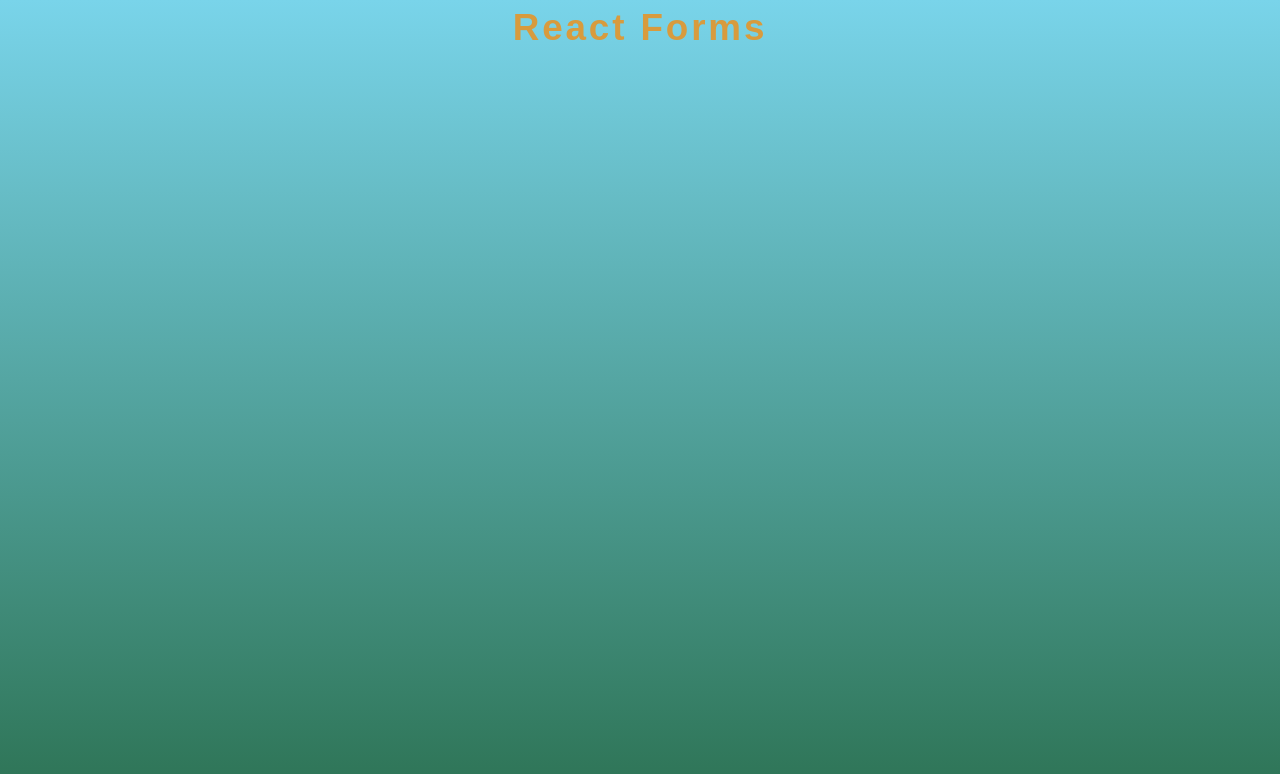
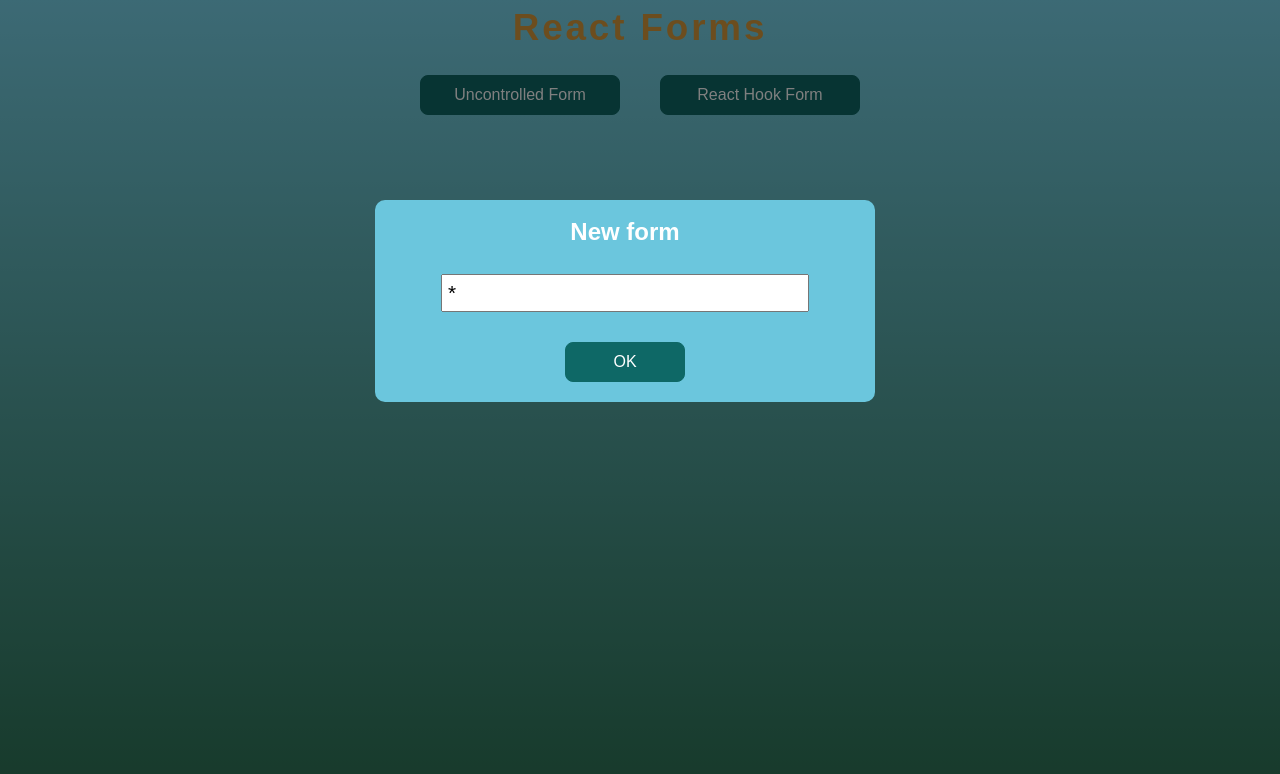
Before and after one commit to scheslen/React2025, a React (Vite) app in the folder forms-app/: page / in a window 1280 px wide. Shown: the top 774 px of the page. Built offline with nearby package versions, Linux system fonts and the light colour scheme.

Commit message:
feat: implement control buttons

```diff
--- a/forms-app/src/App.css
+++ b/forms-app/src/App.css
@@ -12,6 +12,9 @@
   --color-txt-mess: #10d7d2;
   --color-txt-err: #b95555;
   --color-txt-grey: #555555;
+
+  --color-modal: #000000;
+  --color-modal-back: #6bc6dd;
 }
 
 * {
@@ -88,3 +91,13 @@ h1 {
   margin: 30px 0;
   color: var(--color-txt);
 }
+
+.controls {
+  display: flex;
+  justify-content: center;
+}
+
+.controls-btn{
+  min-width: 200px;
+  margin: 20px;
+}
--- a/forms-app/src/App.tsx
+++ b/forms-app/src/App.tsx
@@ -1,10 +1,29 @@
 import './App.css'
+import { useState } from 'react'
+import {Modal} from './components/Modal/Modal.tsx'
+import {Form} from './components/Form/Form.tsx'
+
 
 function App() {
+
+  const [modalVisible, setModalVisible] = useState(true)
+
+  const clickHandler = () =>{
+    setModalVisible(true)
+  }
 
   return (
     <>
       <h1>React Forms</h1>
+      <div className='controls'>
+        <button className='btn controls-btn' onClick={clickHandler}>Uncontrolled Form</button>
+        <button className='btn controls-btn' onClick={clickHandler}>React Hook Form</button>
+      </div>
+
+     {modalVisible && <Modal title='New form' onClose={() =>{setModalVisible(false)}}>
+        <Form />
+      </Modal>
+     }
     </>
   )
 }
--- /dev/null
+++ b/forms-app/src/components/Form/Form.tsx
@@ -0,0 +1,25 @@
+import { useState } from "react";
+import './Forms.css'
+
+const submitHandler = (event:React.FormEvent)=>{
+  event.preventDefault()
+}
+
+export function Form(){
+  const [value, setValue] =  useState('*')
+
+  const changeHandler=(event: React.ChangeEvent<HTMLInputElement>) =>{
+    setValue (event.target.value)
+  }
+
+  return(
+    <form onSubmit={submitHandler}>
+        <input className="input-name"
+         value={value}
+         onChange={(event) => changeHandler(event)}
+         >
+        </input>
+        <button className="btn">OK</button>
+    </form>
+  )
+}
--- /dev/null
+++ b/forms-app/src/components/Form/Forms.css
@@ -0,0 +1,6 @@
+.input-name{
+  width: 80%;
+  margin: 30px auto;
+  padding: 5px;
+  font-size: 1.3rem;
+}
--- /dev/null
+++ b/forms-app/src/components/Modal/Modal.css
@@ -0,0 +1,20 @@
+.modal-back{
+  position: fixed;
+  top: 0;
+  right: 0;
+  bottom:0;
+  left:0;
+  background-color: var(--color-modal);
+  opacity: 0.5;
+}
+
+.modal-window{
+  position: absolute;
+  top: 200px;
+  left: 375px;
+  width: 500px;
+  margin: 0 auto;
+  padding: 20px;
+  background-color: var(--color-modal-back);
+  border-radius: 10px;
+}
--- /dev/null
+++ b/forms-app/src/components/Modal/Modal.tsx
@@ -0,0 +1,20 @@
+import  './Modal.css'
+
+interface IModalProps{
+  children: React.ReactNode;
+  title: string;
+  onClose: () => void
+}
+export function Modal( {children, title, onClose} : IModalProps){
+  return (
+    <>
+      <div className="modal-back" onClick={onClose}>
+      </div>
+      <div className="modal-window">
+      <h2>{title}</h2>
+      {children}
+      </div>
+
+    </>
+    )
+}
```
